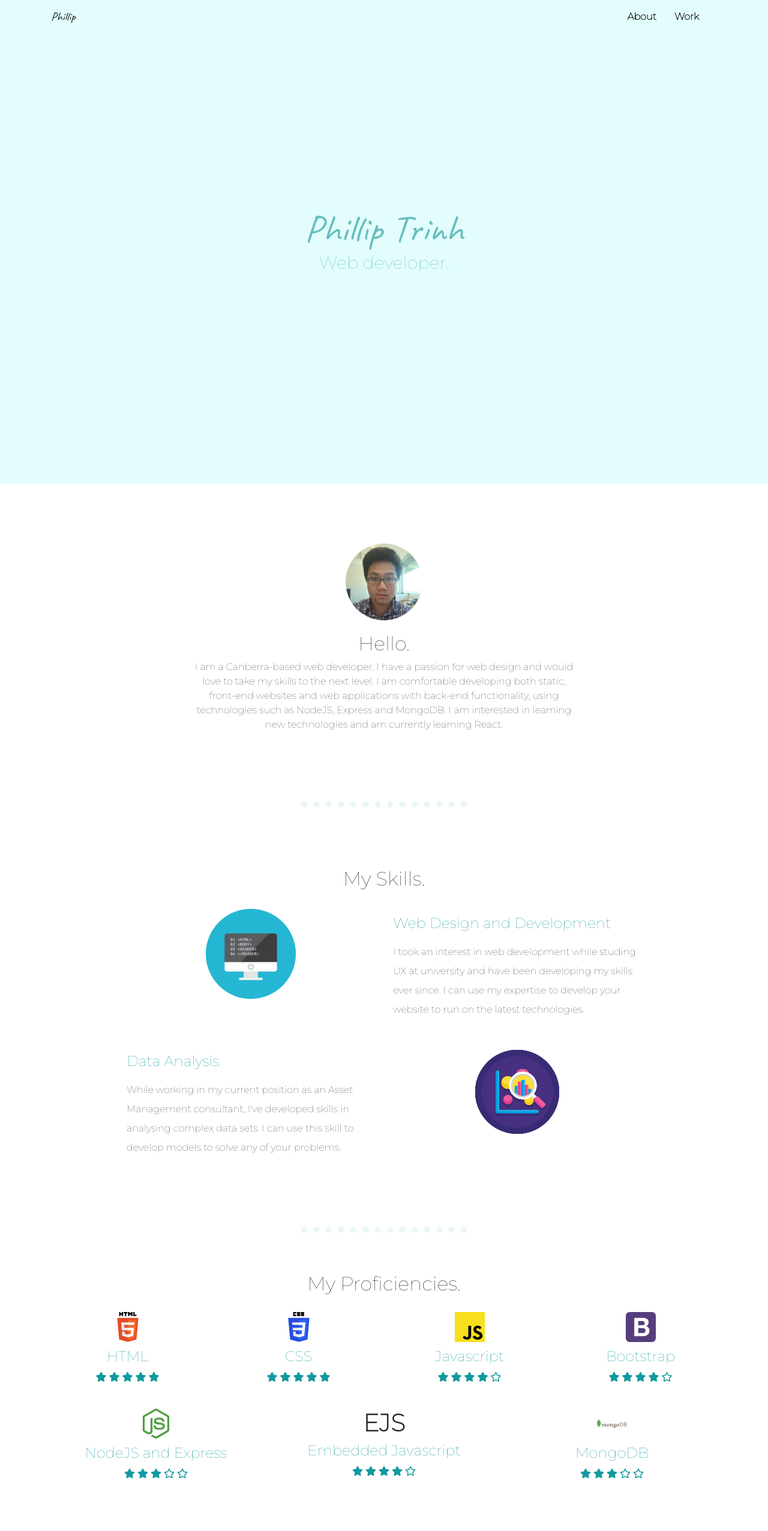
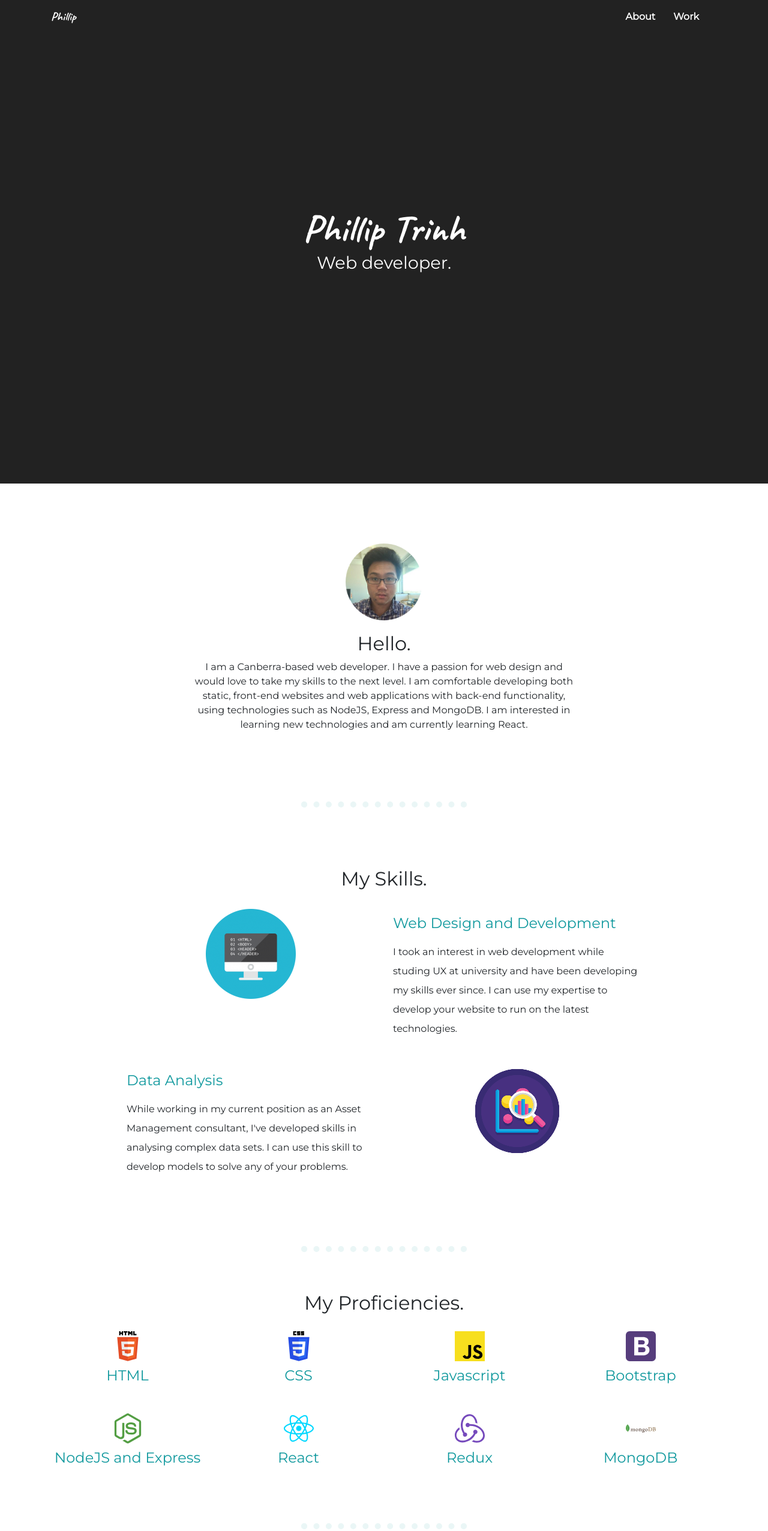
Before and after one commit to ptri7957/ptri7957.github.io, a plain HTML site: page index.html in a window 1280 px wide. Shown: the top 2552 px of the page at 60% size. Drawn offline with nearby package versions, Linux system fonts and the light colour scheme.

Commit message:
Update background color and font

```diff
--- a/css/styles.css
+++ b/css/styles.css
@@ -20,12 +20,12 @@ body{
   margin: 0 auto 0 auto;
   font-family: 'Caveat', cursive;
   font-size: 4em;
-  color: #66BFBF;
+  color: white;
 }
 
 .top-container p{
   font-size: 1.8em;
-  color: #66BFBF;
+  color: white;
 }
 
 .work-hero{
@@ -50,33 +50,28 @@ hr{
   width: 20%;
 }
 
-.green-bg{
-  background-color: #e3fdfd;
+.grey-bg{
+  background-color: #222;
+}
+
+.navbar-light .navbar-brand{
+  color: white;
 }
 
 .navbar-brand{
   font-family: 'Caveat', cursive;
-  color: black;
 }
 
 .navbar-brand:hover{
-  color: black;
+  color: white;
 }
 
 a{
   text-decoration: none;
 }
 
-.bottom-container a{
-  color: #11999E;
-}
-
-.bottom-container a:after{
-  color: #11999E;
-}
-
 .navbar-collapse .nav-item a{
-  color: black;
+  color: white;
   text-decoration: none;
   font-weight: bold;
 }
@@ -131,7 +126,7 @@ a{
 }
 
 .bottom-container{
-  background-color: #71c9ce;
+  background-color: #222;
   padding-top: 20px;
   padding-bottom: 20px;
   margin-top: 50px;
@@ -144,7 +139,7 @@ a{
 .contact-me .btn{
   padding: 20px;
   border-radius: 5px;
-  background-color: #71c9ce;
+  background-color: #615e5e;
   color: white;
 }
 
@@ -155,6 +150,18 @@ a{
 .card{
   margin-bottom: 20px;
   min-height: 600px;
+}
+
+.footer-link{
+  color: white;
+}
+
+.footer-link:hover{
+  color: white;
+}
+
+.footer-link::after{
+  color: white;
 }
 
 /* Tablet Size */
--- a/index.html
+++ b/index.html
@@ -6,14 +6,14 @@
     <meta name="keywords" content="Web Design, Web Developer, Front-End, Front End">
     <title>Phillip Trinh</title>
     <link rel="stylesheet" href="https://maxcdn.bootstrapcdn.com/bootstrap/4.0.0/css/bootstrap.min.css" integrity="sha384-Gn5384xqQ1aoWXA+058RXPxPg6fy4IWvTNh0E263XmFcJlSAwiGgFAW/dAiS6JXm" crossorigin="anonymous">
-    <link href="https://fonts.googleapis.com/css2?family=Caveat&family=Montserrat:wght@100&display=swap" rel="stylesheet">
+    <link href="https://fonts.googleapis.com/css2?family=Caveat:wght@700&family=Montserrat&display=swap" rel="stylesheet">
     <link rel="stylesheet" href="https://stackpath.bootstrapcdn.com/font-awesome/4.7.0/css/font-awesome.min.css">
     <link rel="stylesheet" href="css/styles.css">
     <link rel="stylesheet" href="fontawesome/css/all.css">
     <link rel="icon" href="favicon.ico">
   </head>
   <body>
-    <nav class="navbar navbar-expand-lg navbar-light green-bg">
+    <nav class="navbar navbar-expand-lg navbar-light grey-bg">
       <div class="container">
         <a class="navbar-brand" href="index.html">Phillip</a>
         <button class="navbar-toggler" type="button" data-toggle="collapse" data-target="#menu" aria-controls="menu" aria-expanded="false" aria-label="Toggle navigation">
@@ -31,7 +31,7 @@
         </div>
       </div>
     </nav>
-    <div class="top-container green-bg">
+    <div class="top-container grey-bg">
       <div class="hero-content">
         <h1>Phillip Trinh</h1>
         <p>Web developer.</p>
@@ -78,80 +78,46 @@
 
                 <img src="img/html-5.svg" alt="">
                 <h3>HTML</h3>
-                <i class="fas fa-star closed"></i>
-                <i class="fas fa-star closed"></i>
-                <i class="fas fa-star closed"></i>
-                <i class="fas fa-star closed"></i>
-                <i class="fas fa-star closed"></i>
 
           </div>
           <div class="col-lg-3 col-md-6 tech-item">
 
                 <img src="img/css-3.svg" alt="">
                 <h3>CSS</h3>
-                <i class="fas fa-star closed"></i>
-                <i class="fas fa-star closed"></i>
-                <i class="fas fa-star closed"></i>
-                <i class="fas fa-star closed"></i>
-                <i class="fas fa-star closed"></i>
 
           </div>
           <div class="col-lg-3 col-md-6 tech-item">
 
                 <img src="img/javascript.svg" alt="">
                 <h3>Javascript</h3>
-                <i class="fas fa-star closed"></i>
-                <i class="fas fa-star closed"></i>
-                <i class="fas fa-star closed"></i>
-                <i class="fas fa-star closed"></i>
-                <i class="far fa-star open"></i>
 
           </div>
           <div class="col-lg-3 col-md-6 tech-item">
 
                 <img src="img/bootstrap.svg" alt="">
                 <h3>Bootstrap</h3>
-                <i class="fas fa-star closed"></i>
-                <i class="fas fa-star closed"></i>
-                <i class="fas fa-star closed"></i>
-                <i class="fas fa-star closed"></i>
-                <i class="far fa-star open"></i>
 
           </div>
         </div>
         <div class="row">
-          <div class="col-lg-4 col-md-6 tech-item">
+          <div class="col-lg-3 col-md-6 tech-item">
 
                 <img src="img/nodejs.svg" alt="">
                 <h3>NodeJS and Express</h3>
-                <i class="fas fa-star closed"></i>
-                <i class="fas fa-star closed"></i>
-                <i class="fas fa-star closed"></i>
-                <i class="far fa-star open"></i>
-                <i class="far fa-star open"></i>
 
           </div>
-          <div class="col-lg-4 col-md-6 tech-item">
-
-                <h1><strong>EJS</strong></h1>
-                <h3>Embedded Javascript</h3>
-                <i class="fas fa-star closed"></i>
-                <i class="fas fa-star closed"></i>
-                <i class="fas fa-star closed"></i>
-                <i class="fas fa-star closed"></i>
-                <i class="far fa-star open"></i>
-
+          <div class="col-lg-3 col-md-6 tech-item">
+              <img src="img/react.svg" alt="">
+              <h3>React</h3>
           </div>
-          <div class="col-lg-4 col-md-12 tech-item">
+          <div class="col-lg-3 col-md-6 tech-item">
+              <img src="img/redux.svg" alt="">
+              <h3>Redux</h3>
+          </div>
+          <div class="col-lg-3 col-md-6 tech-item">
 
                 <img src="img/mongodb.svg" alt="">
                 <h3>MongoDB</h3>
-                <i class="fas fa-star closed"></i>
-                <i class="fas fa-star closed"></i>
-                <i class="fas fa-star closed"></i>
-                <i class="far fa-star open"></i>
-                <i class="far fa-star open"></i>
-
           </div>
         </div>
       </div>
```
Also changed, not shown: work.html (+5 -5 lines), img/redux.svg (added).
